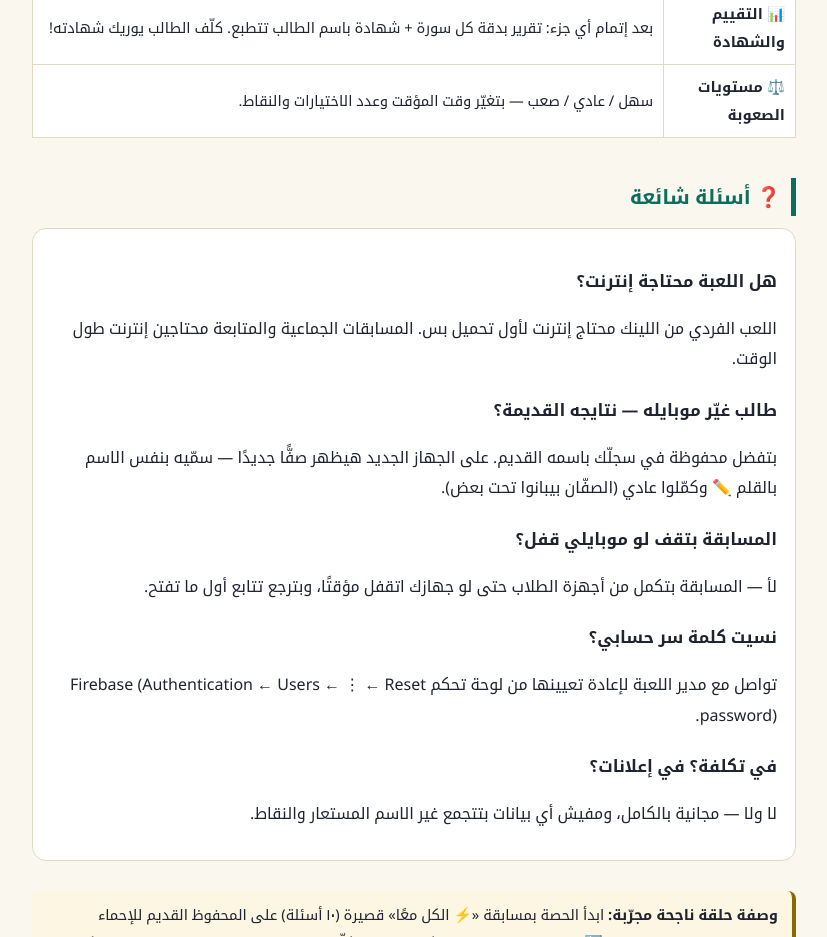
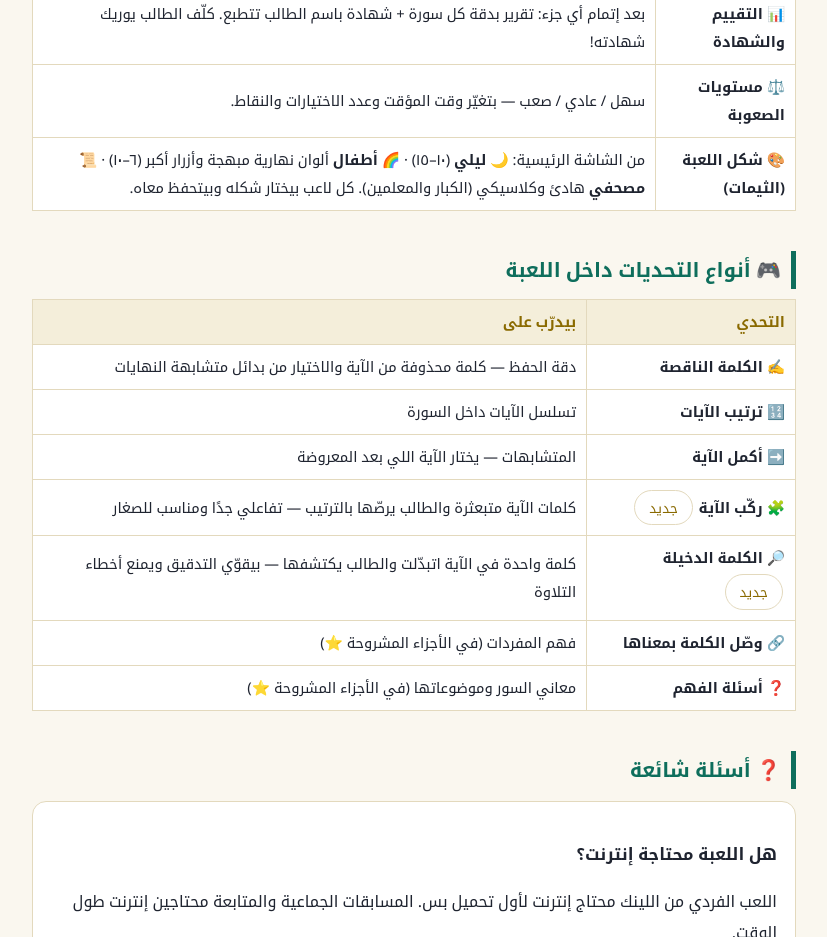
Before and after one commit to yahia176-maker/quran-game, a plain HTML site: page guide.html in a window 1280 px wide. Shown: the part 2867-3804 px from the top of the page, without its empty margins (226-1053 px from the left). Drawn offline with Linux system fonts and the light colour scheme.

Commit message:
Guide: document themes and new challenge types

```diff
--- a/guide.html
+++ b/guide.html
@@ -108,6 +108,19 @@ footer{ text-align:center; color:#888; font-size:.8rem; margin-top:40px; border-
   <tr><td>🔁 <b>مراجعتي</b></td><td>أي سؤال غلط فيه بيرجعله تلقائيًا بعد يوم، فـ ٣، فـ ٧، فـ ٣٠ — نظام التكرار المتباعد لتثبيت الحفظ.</td></tr>
   <tr><td>📊 <b>التقييم والشهادة</b></td><td>بعد إتمام أي جزء: تقرير بدقة كل سورة + شهادة باسم الطالب تتطبع. كلّف الطالب يوريك شهادته!</td></tr>
   <tr><td>⚖️ <b>مستويات الصعوبة</b></td><td>سهل / عادي / صعب — بتغيّر وقت المؤقت وعدد الاختيارات والنقاط.</td></tr>
+  <tr><td>🎨 <b>شكل اللعبة (الثيمات)</b></td><td>من الشاشة الرئيسية: <b>🌙 ليلي</b> (١٠–١٥) · <b>🌈 أطفال</b> ألوان نهارية مبهجة وأزرار أكبر (٦–١٠) · <b>📜 مصحفي</b> هادئ وكلاسيكي (الكبار والمعلمين). كل لاعب بيختار شكله وبيتحفظ معاه.</td></tr>
+</table>
+
+<h2>🎮 أنواع التحديات داخل اللعبة</h2>
+<table>
+  <tr><th>التحدي</th><th>بيدرّب على</th></tr>
+  <tr><td>✍️ <b>الكلمة الناقصة</b></td><td>دقة الحفظ — كلمة محذوفة من الآية والاختيار من بدائل متشابهة النهايات</td></tr>
+  <tr><td>🔢 <b>ترتيب الآيات</b></td><td>تسلسل الآيات داخل السورة</td></tr>
+  <tr><td>➡️ <b>أكمل الآية</b></td><td>المتشابهات — يختار الآية اللي بعد المعروضة</td></tr>
+  <tr><td>🧩 <b>ركّب الآية</b> <span class="badge">جديد</span></td><td>كلمات الآية متبعثرة والطالب يرصّها بالترتيب — تفاعلي جدًا ومناسب للصغار</td></tr>
+  <tr><td>🔎 <b>الكلمة الدخيلة</b> <span class="badge">جديد</span></td><td>كلمة واحدة في الآية اتبدّلت والطالب يكتشفها — بيقوّي التدقيق ويمنع أخطاء التلاوة</td></tr>
+  <tr><td>🔗 <b>وصّل الكلمة بمعناها</b></td><td>فهم المفردات (في الأجزاء المشروحة ⭐)</td></tr>
+  <tr><td>❓ <b>أسئلة الفهم</b></td><td>معاني السور وموضوعاتها (في الأجزاء المشروحة ⭐)</td></tr>
 </table>
 
 <h2>❓ أسئلة شائعة</h2>
```
